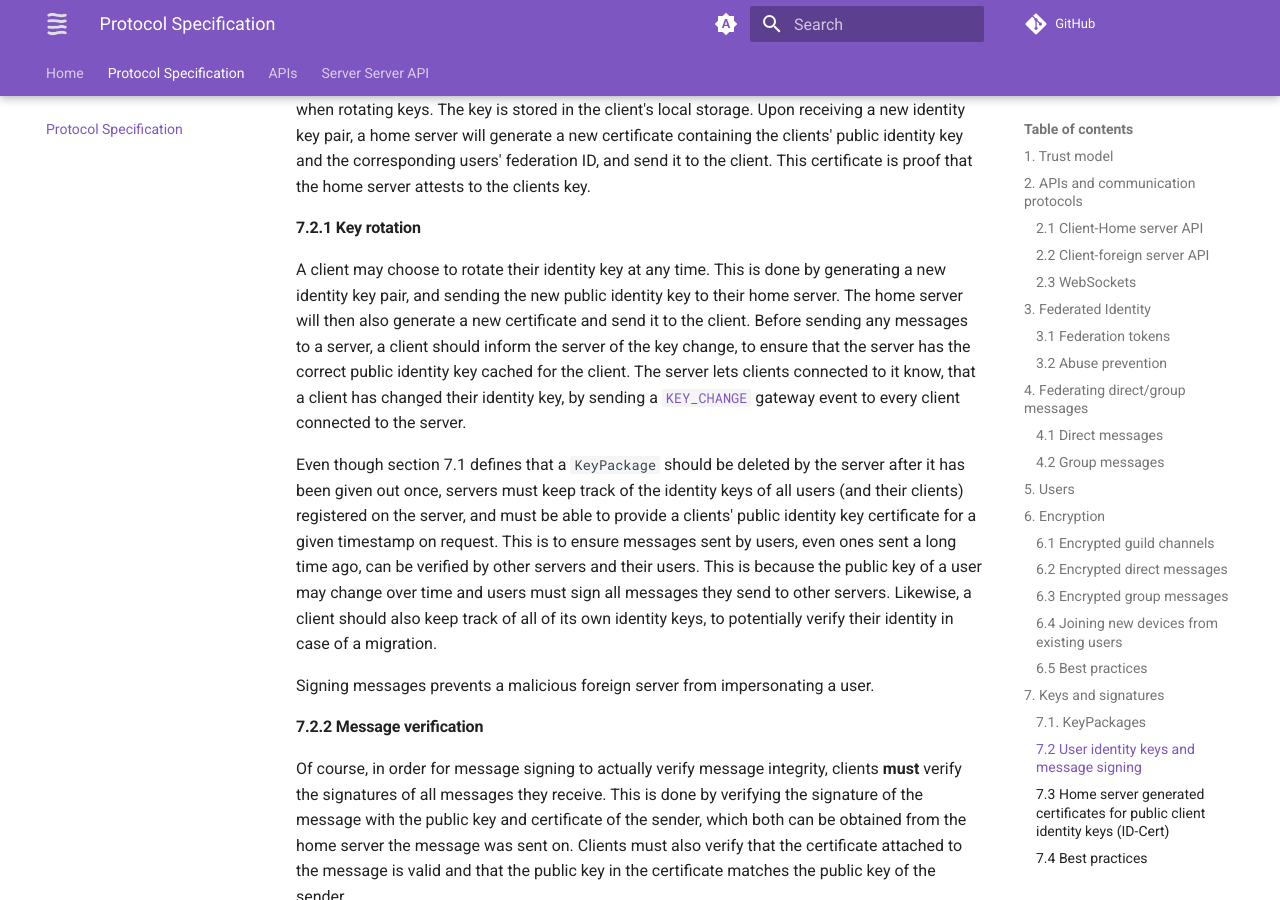
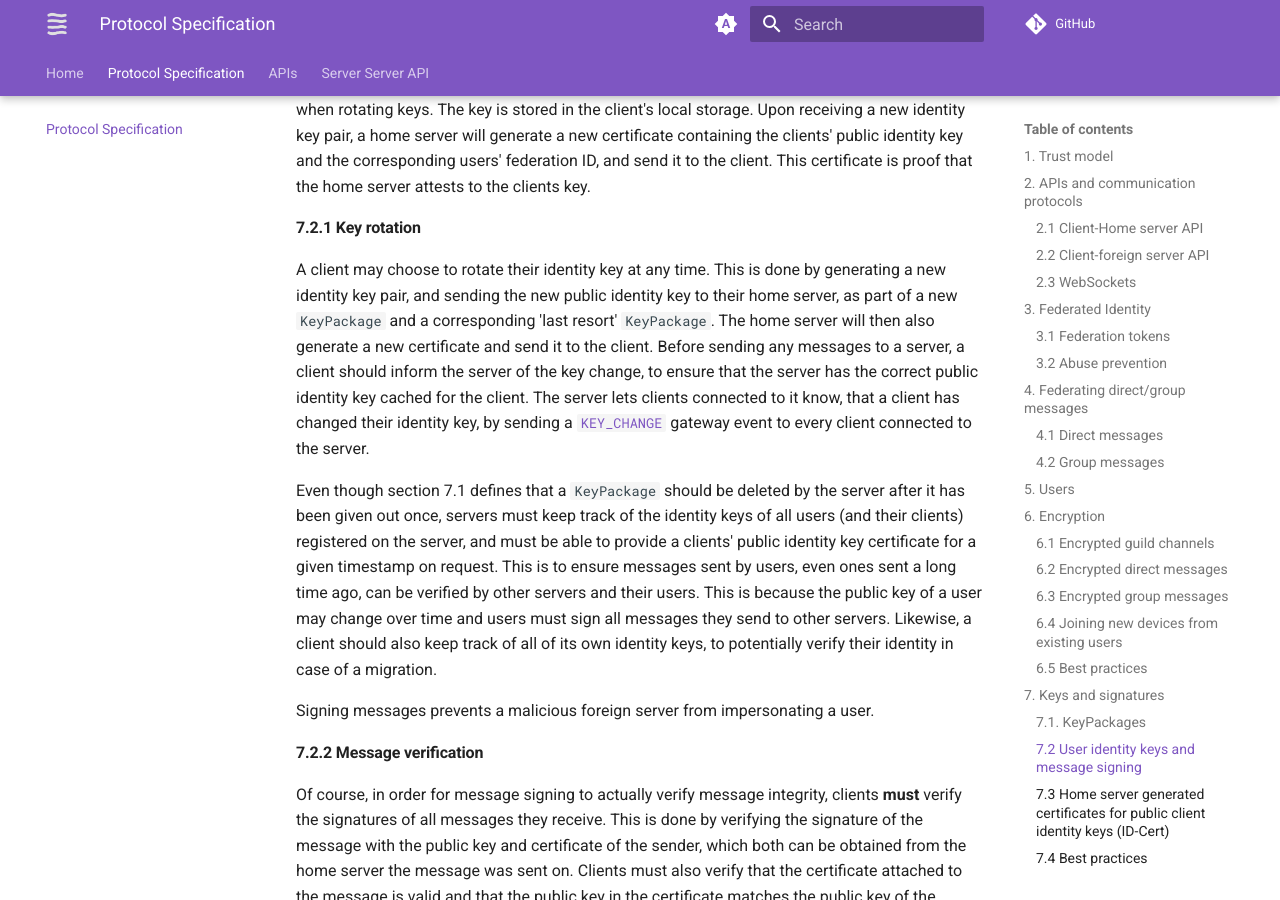
Before and after one commit to polyphony-chat/docs, an MkDocs documentation site: the page built from docs/specification.md, in a window 1280 px wide and 900 px high, scrolled down 13655 px. Built offline with MkDocs 1.6.1 and Material for MkDocs 9.7.7, drawn with Linux system fonts in a browser that asks for light colours; plug-ins that fetch from the network failed and are left out; comment, search, counter and statistics services are not loaded.

Commit message:
Clarify how key rotation works

```diff
--- a/SPECIFICATION.md
+++ b/SPECIFICATION.md
@@ -488,7 +488,7 @@ As mentioned section #3, users must hold on to an identity key pair at all times
 
 #### 7.2.1 Key rotation
 
-A client may choose to rotate their identity key at any time. This is done by generating a new identity key pair, and sending the new public identity key to their home server. The home server will then also generate a new certificate and send it to the client. Before sending any messages to a server, a client should inform the server of the key change, to ensure that the server has the correct public identity key cached for the client. The server lets clients connected to it know, that a client has changed their identity key, by sending a [`KEY_CHANGE`](/docs/APIs/Core/Server-Client%20API/WebSockets/gateway_events.md#key_change) gateway event to every client connected to the server.
+A client may choose to rotate their identity key at any time. This is done by generating a new identity key pair, and sending the new public identity key to their home server, as part of a new `KeyPackage` and a corresponding 'last resort' `KeyPackage`. The home server will then also generate a new certificate and send it to the client. Before sending any messages to a server, a client should inform the server of the key change, to ensure that the server has the correct public identity key cached for the client. The server lets clients connected to it know, that a client has changed their identity key, by sending a [`KEY_CHANGE`](/docs/APIs/Core/Server-Client%20API/WebSockets/gateway_events.md#key_change) gateway event to every client connected to the server.
 
 
 Even though section 7.1 defines that a `KeyPackage` should be deleted by the server after it has been given out once, servers must keep track of the identity keys of all users (and their clients) registered on the server, and must be able to provide a clients' public identity key certificate for a given timestamp on request. This is to ensure messages sent by users, even ones sent a long time ago, can be verified by other servers and their users. This is because the public key of a user may change over time and users must sign all messages they send to other servers. Likewise, a client should also keep track of all of its own identity keys, to potentially verify their identity in case of a migration.
```
